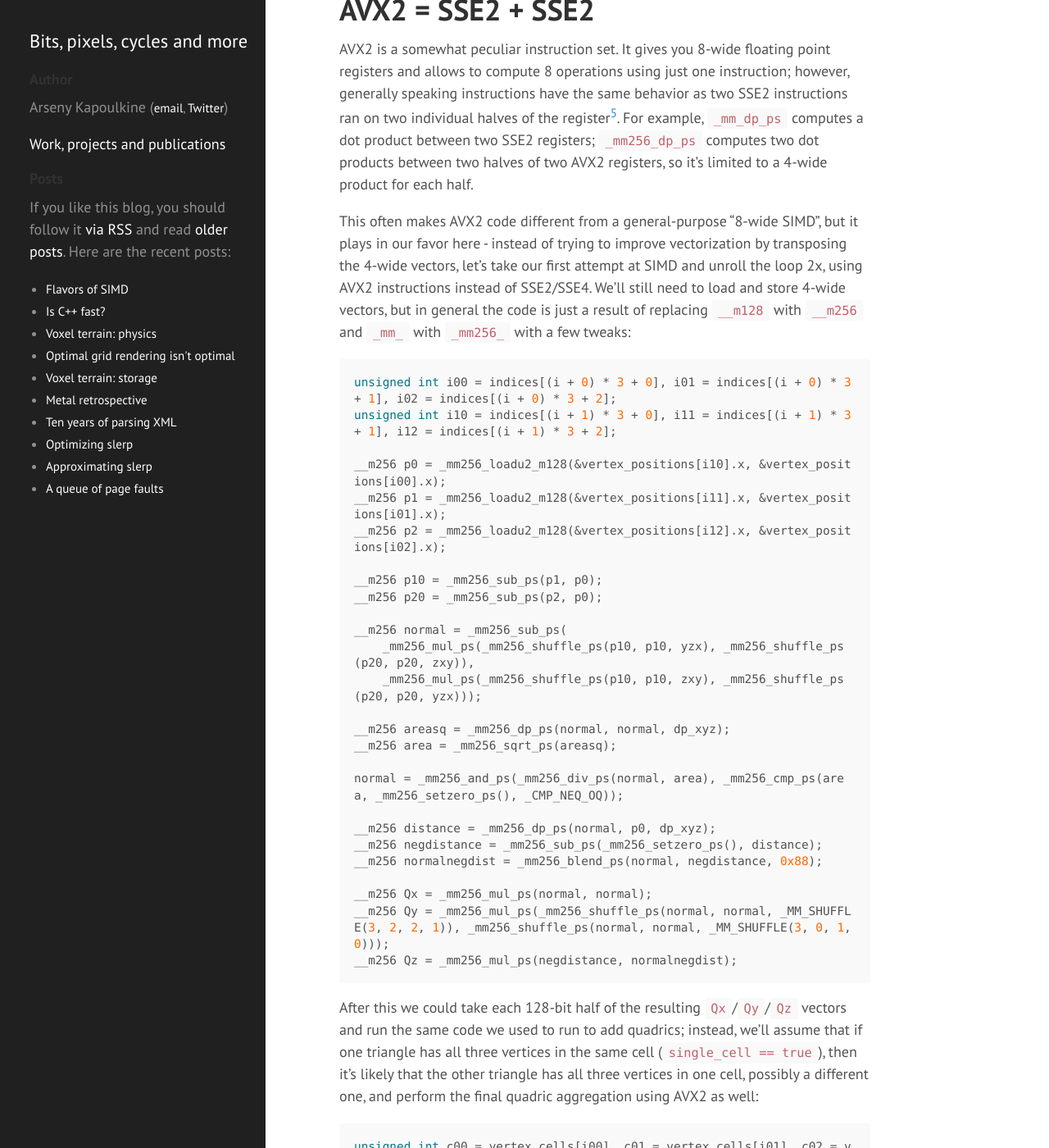
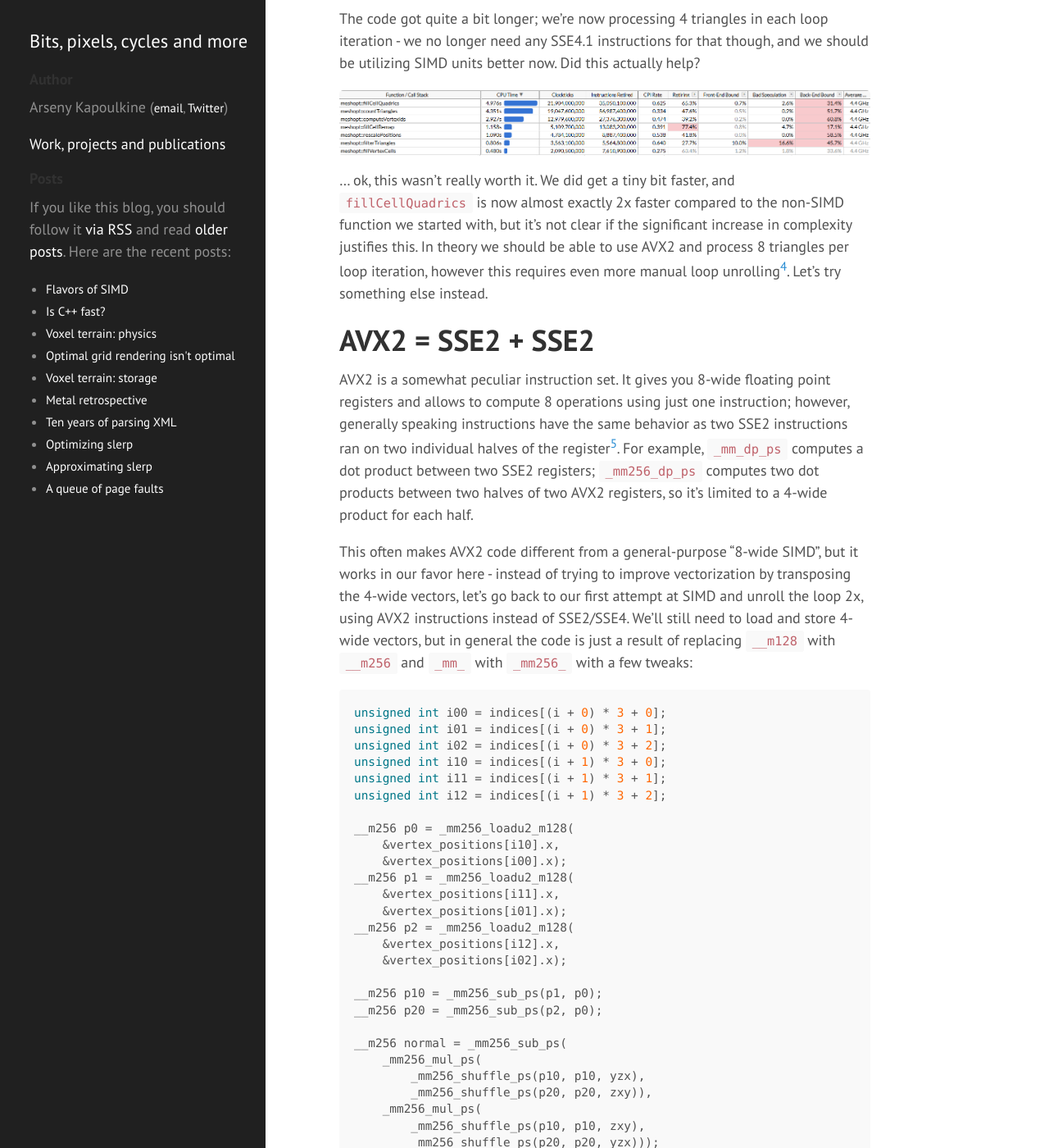
Before and after one commit to zeux/zeux.github.io, a Jekyll site: the page built from _posts/2019-02-17-flavors-of-simd.md, in a window 1280 px wide and 1400 px high, scrolled down 9526 px. Shown: the whole window at 82% size. Built offline with Jekyll 4.4.1, drawn with Linux system fonts in a browser that asks for light colours; some of the changed text lies outside the part shown.

Commit message:
Reformat code so that it doesn't wrap in random places

````diff
--- a/_posts/2019-02-17-flavors-of-simd.md
+++ b/_posts/2019-02-17-flavors-of-simd.md
@@ -42,14 +42,22 @@ static void fillCellQuadrics(Quadric* cell_quadrics, const unsigned int* indices
 {
     for (size_t i = 0; i < index_count; i += 3)
     {
-        unsigned int i0 = indices[i + 0], i1 = indices[i + 1], i2 = indices[i + 2];
-        unsigned int c0 = vertex_cells[i0], c1 = vertex_cells[i1], c2 = vertex_cells[i2];
+        unsigned int i0 = indices[i + 0];
+        unsigned int i1 = indices[i + 1];
+        unsigned int i2 = indices[i + 2];
+        unsigned int c0 = vertex_cells[i0];
+        unsigned int c1 = vertex_cells[i1];
+        unsigned int c2 = vertex_cells[i2];
 
         bool single_cell = (c0 == c1) & (c0 == c2);
         float weight = single_cell ? 3.f : 1.f;
 
         Quadric Q;
-        quadricFromTriangle(Q, vertex_positions[i0], vertex_positions[i1], vertex_positions[i2], weight);
+        quadricFromTriangle(Q,
+            vertex_positions[i0],
+            vertex_positions[i1],
+            vertex_positions[i2],
+            weight);
 
         if (single_cell)
         {
@@ -98,10 +106,15 @@ static void quadricFromTriangle(Quadric& Q, const Vector3& p0, const Vector3& p1
     Vector3 p10 = {p1.x - p0.x, p1.y - p0.y, p1.z - p0.z};
     Vector3 p20 = {p2.x - p0.x, p2.y - p0.y, p2.z - p0.z};
 
-    Vector3 normal = {p10.y * p20.z - p10.z * p20.y, p10.z * p20.x - p10.x * p20.z, p10.x * p20.y - p10.y * p20.x};
+    Vector3 normal =
+    {
+        p10.y * p20.z - p10.z * p20.y,
+        p10.z * p20.x - p10.x * p20.z,
+        p10.x * p20.y - p10.y * p20.x
+    };
     float area = normalize(normal);
 
-    float distance = normal.x * p0.x + normal.y * p0.y + normal.z * p0.z;
+    float distance = normal.x*p0.x + normal.y*p0.y + normal.z*p0.z;
 
     quadricFromPlane(Q, normal.x, normal.y, normal.z, -distance);
 
@@ -133,8 +146,12 @@ static void fillCellQuadrics(Quadric* cell_quadrics, const unsigned int* indices
 
     for (size_t i = 0; i < index_count; i += 3)
     {
-        unsigned int i0 = indices[i + 0], i1 = indices[i + 1],  i2 = indices[i + 2];
-        unsigned int c0 = vertex_cells[i0], c1 = vertex_cells[i1], c2 = vertex_cells[i2];
+        unsigned int i0 = indices[i + 0];
+        unsigned int i1 = indices[i + 1];
+        unsigned int i2 = indices[i + 2];
+        unsigned int c0 = vertex_cells[i0];
+        unsigned int c1 = vertex_cells[i1];
+        unsigned int c2 = vertex_cells[i2];
 
         bool single_cell = (c0 == c1) & (c0 == c2);
 
@@ -184,7 +208,8 @@ static void fillCellQuadrics(Quadric* cell_quadrics, const unsigned int* indices
         }
         else
         {
-            // omitted for brevity, repeats the if() body three times for c0/c1/c2
+            // omitted for brevity, repeats the if() body
+            // three times for c0/c1/c2
         }
     }
 }
@@ -205,10 +230,18 @@ We're dealing with a lot of arrays that are indexed dynamically - while normally
 In theory, a pure application of this principle would mean that we need to compute each component of the final 4 quadrics in its own SIMD register (e.g. we'd have `__m128 Q_a00` which will have 4 `a00` members of the final quadrics). In this case, the operations on quadrics lend themselves pretty nicely to 4-wide SIMD, and doing this transformation actually makes the code slower - so we'll only transpose the initial vectors, and then transpose the plane equations back and run the exact same code we used to run to compute the quadrics, but repeated 4 times. Here's how the code that computes the plane equations looks after this, with the remaining sections omitted for brevity:
 
 ```c++
-unsigned int i00 = indices[(i + 0) * 3 + 0], i01 = indices[(i + 0) * 3 + 1], i02 = indices[(i + 0) * 3 + 2];
-unsigned int i10 = indices[(i + 1) * 3 + 0], i11 = indices[(i + 1) * 3 + 1], i12 = indices[(i + 1) * 3 + 2];
-unsigned int i20 = indices[(i + 2) * 3 + 0], i21 = indices[(i + 2) * 3 + 1], i22 = indices[(i + 2) * 3 + 2];
-unsigned int i30 = indices[(i + 3) * 3 + 0], i31 = indices[(i + 3) * 3 + 1], i32 = indices[(i + 3) * 3 + 2];
+unsigned int i00 = indices[(i + 0) * 3 + 0];
+unsigned int i01 = indices[(i + 0) * 3 + 1];
+unsigned int i02 = indices[(i + 0) * 3 + 2];
+unsigned int i10 = indices[(i + 1) * 3 + 0];
+unsigned int i11 = indices[(i + 1) * 3 + 1];
+unsinged int i12 = indices[(i + 1) * 3 + 2];
+unsigned int i20 = indices[(i + 2) * 3 + 0];
+unsigned int i21 = indices[(i + 2) * 3 + 1];
+unsigned int i22 = indices[(i + 2) * 3 + 2];
+unsigned int i30 = indices[(i + 3) * 3 + 0];
+unsigned int i31 = indices[(i + 3) * 3 + 1];
+unsigned int i32 = indices[(i + 3) * 3 + 2];
 
 // load first vertex of each triangle and transpose into vectors with components (pw0 isn't used later)
 __m128 px0 = _mm_loadu_ps(&vertex_positions[i00].x);
@@ -242,23 +275,34 @@ __m128 py20 = _mm_sub_ps(py2, py0);
 __m128 pz20 = _mm_sub_ps(pz2, pz0);
 
 // cross(p10, p20)
-__m128 normalx = _mm_sub_ps(_mm_mul_ps(py10, pz20), _mm_mul_ps(pz10, py20));
-__m128 normaly = _mm_sub_ps(_mm_mul_ps(pz10, px20), _mm_mul_ps(px10, pz20));
-__m128 normalz = _mm_sub_ps(_mm_mul_ps(px10, py20), _mm_mul_ps(py10, px20));
+__m128 normalx = _mm_sub_ps(
+    _mm_mul_ps(py10, pz20),
+    _mm_mul_ps(pz10, py20));
+__m128 normaly = _mm_sub_ps(
+    _mm_mul_ps(pz10, px20),
+    _mm_mul_ps(px10, pz20));
+__m128 normalz = _mm_sub_ps(
+    _mm_mul_ps(px10, py20),
+    _mm_mul_ps(py10, px20));
 
 // normalize; note that areasq/area now contain 4 values, not just one
 __m128 areasq = _mm_add_ps(
     _mm_mul_ps(normalx, normalx),
-    _mm_add_ps(_mm_mul_ps(normaly, normaly), _mm_mul_ps(normalz, normalz)));
+    _mm_add_ps(
+        _mm_mul_ps(normaly, normaly),
+        _mm_mul_ps(normalz, normalz)));
 __m128 area = _mm_sqrt_ps(areasq);
+__m128 areanz = _mm_cmpneq_ps(area, _mm_setzero_ps());
 
-normalx = _mm_and_ps(_mm_div_ps(normalx, area), _mm_cmpneq_ps(area, _mm_setzero_ps()));
-normaly = _mm_and_ps(_mm_div_ps(normaly, area), _mm_cmpneq_ps(area, _mm_setzero_ps()));
-normalz = _mm_and_ps(_mm_div_ps(normalz, area), _mm_cmpneq_ps(area, _mm_setzero_ps()));
+normalx = _mm_and_ps(_mm_div_ps(normalx, area), areanz);
+normaly = _mm_and_ps(_mm_div_ps(normaly, area), areanz);
+normalz = _mm_and_ps(_mm_div_ps(normalz, area), areanz);
 
 __m128 distance = _mm_add_ps(
     _mm_mul_ps(normalx, px0),
-    _mm_add_ps(_mm_mul_ps(normaly, py0), _mm_mul_ps(normalz, pz0)));
+    _mm_add_ps(
+        _mm_mul_ps(normaly, py0),
+        _mm_mul_ps(normalz, pz0)));
 __m128 negdistance = _mm_sub_ps(_mm_setzero_ps(), distance);
 
 // this computes the plane equations (a, b, c, d) for each of the 4 triangles
@@ -279,44 +323,67 @@ The code got quite a bit longer; we're now processing 4 triangles in each loop i
 
 AVX2 is a somewhat peculiar instruction set. It gives you 8-wide floating point registers and allows to compute 8 operations using just one instruction; however, generally speaking instructions have the same behavior as two SSE2 instructions ran on two individual halves of the register[^5]. For example, `_mm_dp_ps` computes a dot product between two SSE2 registers; `_mm256_dp_ps` computes two dot products between two halves of two AVX2 registers, so it's limited to a 4-wide product for each half.
 
-This often makes AVX2 code different from a general-purpose "8-wide SIMD", but it plays in our favor here - instead of trying to improve vectorization by transposing the 4-wide vectors, let's take our first attempt at SIMD and unroll the loop 2x, using AVX2 instructions instead of SSE2/SSE4. We'll still need to load and store 4-wide vectors, but in general the code is just a result of replacing `__m128` with `__m256` and `_mm_` with `_mm256_` with a few tweaks:
+This often makes AVX2 code different from a general-purpose "8-wide SIMD", but it works in our favor here - instead of trying to improve vectorization by transposing the 4-wide vectors, let's go back to our first attempt at SIMD and unroll the loop 2x, using AVX2 instructions instead of SSE2/SSE4. We'll still need to load and store 4-wide vectors, but in general the code is just a result of replacing `__m128` with `__m256` and `_mm_` with `_mm256_` with a few tweaks:
 
 ```c++
-unsigned int i00 = indices[(i + 0) * 3 + 0], i01 = indices[(i + 0) * 3 + 1], i02 = indices[(i + 0) * 3 + 2];
-unsigned int i10 = indices[(i + 1) * 3 + 0], i11 = indices[(i + 1) * 3 + 1], i12 = indices[(i + 1) * 3 + 2];
+unsigned int i00 = indices[(i + 0) * 3 + 0];
+unsigned int i01 = indices[(i + 0) * 3 + 1];
+unsigned int i02 = indices[(i + 0) * 3 + 2];
+unsigned int i10 = indices[(i + 1) * 3 + 0];
+unsigned int i11 = indices[(i + 1) * 3 + 1];
+unsigned int i12 = indices[(i + 1) * 3 + 2];
 
-__m256 p0 = _mm256_loadu2_m128(&vertex_positions[i10].x, &vertex_positions[i00].x);
-__m256 p1 = _mm256_loadu2_m128(&vertex_positions[i11].x, &vertex_positions[i01].x);
-__m256 p2 = _mm256_loadu2_m128(&vertex_positions[i12].x, &vertex_positions[i02].x);
+__m256 p0 = _mm256_loadu2_m128(
+    &vertex_positions[i10].x,
+    &vertex_positions[i00].x);
+__m256 p1 = _mm256_loadu2_m128(
+    &vertex_positions[i11].x,
+    &vertex_positions[i01].x);
+__m256 p2 = _mm256_loadu2_m128(
+    &vertex_positions[i12].x,
+    &vertex_positions[i02].x);
 
 __m256 p10 = _mm256_sub_ps(p1, p0);
 __m256 p20 = _mm256_sub_ps(p2, p0);
 
 __m256 normal = _mm256_sub_ps(
-    _mm256_mul_ps(_mm256_shuffle_ps(p10, p10, yzx), _mm256_shuffle_ps(p20, p20, zxy)),
-    _mm256_mul_ps(_mm256_shuffle_ps(p10, p10, zxy), _mm256_shuffle_ps(p20, p20, yzx)));
+    _mm256_mul_ps(
+        _mm256_shuffle_ps(p10, p10, yzx),
+        _mm256_shuffle_ps(p20, p20, zxy)),
+    _mm256_mul_ps(
+        _mm256_shuffle_ps(p10, p10, zxy),
+        _mm256_shuffle_ps(p20, p20, yzx)));
 
 __m256 areasq = _mm256_dp_ps(normal, normal, dp_xyz);
 __m256 area = _mm256_sqrt_ps(areasq);
+__m256 areanz = _mm256_cmp_ps(area, _mm256_setzero_ps(), _CMP_NEQ_OQ);
 
-normal = _mm256_and_ps(_mm256_div_ps(normal, area), _mm256_cmp_ps(area, _mm256_setzero_ps(), _CMP_NEQ_OQ));
+normal = _mm256_and_ps(_mm256_div_ps(normal, area), areanz);
 
 __m256 distance = _mm256_dp_ps(normal, p0, dp_xyz);
 __m256 negdistance = _mm256_sub_ps(_mm256_setzero_ps(), distance);
 __m256 normalnegdist = _mm256_blend_ps(normal, negdistance, 0x88);
 
 __m256 Qx = _mm256_mul_ps(normal, normal);
-__m256 Qy = _mm256_mul_ps(_mm256_shuffle_ps(normal, normal, _MM_SHUFFLE(3, 2, 2, 1)), _mm256_shuffle_ps(normal, normal, _MM_SHUFFLE(3, 0, 1, 0)));
+__m256 Qy = _mm256_mul_ps(
+    _mm256_shuffle_ps(normal, normal, _MM_SHUFFLE(3, 2, 2, 1)),
+    _mm256_shuffle_ps(normal, normal, _MM_SHUFFLE(3, 0, 1, 0)));
 __m256 Qz = _mm256_mul_ps(negdistance, normalnegdist);
 ```
 
 After this we could take each 128-bit half of the resulting `Qx`/`Qy`/`Qz` vectors and run the same code we used to run to add quadrics; instead, we'll assume that if one triangle has all three vertices in the same cell (`single_cell == true`), then it's likely that the other triangle has all three vertices in one cell, possibly a different one, and perform the final quadric aggregation using AVX2 as well:
 
 ```c++
-unsigned int c00 = vertex_cells[i00], c01 = vertex_cells[i01], c02 = vertex_cells[i02];
-unsigned int c10 = vertex_cells[i10], c11 = vertex_cells[i11], c12 = vertex_cells[i12];
+unsigned int c00 = vertex_cells[i00];
+unsigned int c01 = vertex_cells[i01];
+unsigned int c02 = vertex_cells[i02];
+unsigned int c10 = vertex_cells[i10];
+unsigned int c11 = vertex_cells[i11];
+unsigned int c12 = vertex_cells[i12];
 
-bool single_cell = (c00 == c01) & (c00 == c02) & (c10 == c11) & (c10 == c12);
+bool single_cell =
+    (c00 == c01) & (c00 == c02) &
+    (c10 == c11) & (c10 == c12);
 
 if (single_cell)
 {
@@ -377,10 +444,18 @@ AVX2 is the instruction set that introduced a family of gather/scatter instructi
 ```c++
 for (size_t i = 0; i < (triangle_count & ~7); i += 8)
 {
-    __m256 tri0 = _mm256_loadu2_m128((const float*)&indices[(i + 4) * 3 + 0], (const float*)&indices[(i + 0) * 3 + 0]);
-    __m256 tri1 = _mm256_loadu2_m128((const float*)&indices[(i + 5) * 3 + 0], (const float*)&indices[(i + 1) * 3 + 0]);
-    __m256 tri2 = _mm256_loadu2_m128((const float*)&indices[(i + 6) * 3 + 0], (const float*)&indices[(i + 2) * 3 + 0]);
-    __m256 tri3 = _mm256_loadu2_m128((const float*)&indices[(i + 7) * 3 + 0], (const float*)&indices[(i + 3) * 3 + 0]);
+    __m256 tri0 = _mm256_loadu2_m128(
+        (const float*)&indices[(i + 4) * 3 + 0],
+        (const float*)&indices[(i + 0) * 3 + 0]);
+    __m256 tri1 = _mm256_loadu2_m128(
+        (const float*)&indices[(i + 5) * 3 + 0],
+        (const float*)&indices[(i + 1) * 3 + 0]);
+    __m256 tri2 = _mm256_loadu2_m128(
+        (const float*)&indices[(i + 6) * 3 + 0],
+        (const float*)&indices[(i + 2) * 3 + 0]);
+    __m256 tri3 = _mm256_loadu2_m128(
+        (const float*)&indices[(i + 7) * 3 + 0],
+        (const float*)&indices[(i + 3) * 3 + 0]);
 
     _MM_TRANSPOSE8_LANE4_PS(tri0, tri1, tri2, tri3);
 
@@ -404,17 +481,17 @@ for (size_t i = 0; i < (triangle_count & ~7); i += 8)
 
 ```c++
 #define _MM_TRANSPOSE8_LANE4_PS(row0, row1, row2, row3) \
-	do { \
-		__m256 __t0, __t1, __t2, __t3; \
-		__t0 = _mm256_unpacklo_ps(row0, row1); \
-		__t1 = _mm256_unpackhi_ps(row0, row1); \
-		__t2 = _mm256_unpacklo_ps(row2, row3); \
-		__t3 = _mm256_unpackhi_ps(row2, row3); \
-		row0 = _mm256_shuffle_ps(__t0, __t2, _MM_SHUFFLE(1, 0, 1, 0)); \
-		row1 = _mm256_shuffle_ps(__t0, __t2, _MM_SHUFFLE(3, 2, 3, 2)); \
-		row2 = _mm256_shuffle_ps(__t1, __t3, _MM_SHUFFLE(1, 0, 1, 0)); \
-		row3 = _mm256_shuffle_ps(__t1, __t3, _MM_SHUFFLE(3, 2, 3, 2)); \
-	} while (0)
+do { \
+    __m256 __t0, __t1, __t2, __t3; \
+    __t0 = _mm256_unpacklo_ps(row0, row1); \
+    __t1 = _mm256_unpackhi_ps(row0, row1); \
+    __t2 = _mm256_unpacklo_ps(row2, row3); \
+    __t3 = _mm256_unpackhi_ps(row2, row3); \
+    row0 = _mm256_shuffle_ps(__t0, __t2, _MM_SHUFFLE(1, 0, 1, 0)); \
+    row1 = _mm256_shuffle_ps(__t0, __t2, _MM_SHUFFLE(3, 2, 3, 2)); \
+    row2 = _mm256_shuffle_ps(__t1, __t3, _MM_SHUFFLE(1, 0, 1, 0)); \
+    row3 = _mm256_shuffle_ps(__t1, __t3, _MM_SHUFFLE(3, 2, 3, 2)); \
+} while (0)
 ```
 
 We have to transpose the vectors using floating-point register operations because of some idiosyncrasies in SSE2/AVX2 instruction sets. We also load data a bit sloppily; however, it seems like this mostly doesn't matter because we're bound by the performance of gather:
@@ -454,18 +531,33 @@ __m256 half = _mm256_set1_ps(0.5f);
 
 for (size_t i = 0; i < (vertex_count & ~7); i += 8)
 {
-    __m256 vx = _mm256_loadu2_m128(&vertex_positions[i + 4].x, &vertex_positions[i + 0].x);
-    __m256 vy = _mm256_loadu2_m128(&vertex_positions[i + 5].x, &vertex_positions[i + 1].x);
-    __m256 vz = _mm256_loadu2_m128(&vertex_positions[i + 6].x, &vertex_positions[i + 2].x);
-    __m256 vw = _mm256_loadu2_m128(&vertex_positions[i + 7].x, &vertex_positions[i + 3].x);
+    __m256 vx = _mm256_loadu2_m128(
+        &vertex_positions[i + 4].x,
+        &vertex_positions[i + 0].x);
+    __m256 vy = _mm256_loadu2_m128(
+        &vertex_positions[i + 5].x,
+        &vertex_positions[i + 1].x);
+    __m256 vz = _mm256_loadu2_m128(
+        &vertex_positions[i + 6].x,
+        &vertex_positions[i + 2].x);
+    __m256 vw = _mm256_loadu2_m128(
+        &vertex_positions[i + 7].x,
+        &vertex_positions[i + 3].x);
 
     _MM_TRANSPOSE8_LANE4_PS(vx, vy, vz, vw);
 
-    __m256i xi = _mm256_cvttps_epi32(_mm256_add_ps(_mm256_mul_ps(vx, scale), half));
-    __m256i yi = _mm256_cvttps_epi32(_mm256_add_ps(_mm256_mul_ps(vy, scale), half));
-    __m256i zi = _mm256_cvttps_epi32(_mm256_add_ps(_mm256_mul_ps(vz, scale), half));
+    __m256i xi = _mm256_cvttps_epi32(
+        _mm256_add_ps(_mm256_mul_ps(vx, scale), half));
+    __m256i yi = _mm256_cvttps_epi32(
+        _mm256_add_ps(_mm256_mul_ps(vy, scale), half));
+    __m256i zi = _mm256_cvttps_epi32(
+        _mm256_add_ps(_mm256_mul_ps(vz, scale), half));
 
-    __m256i id = _mm256_or_si256(zi, _mm256_or_si256(_mm256_slli_epi32(xi, 20), _mm256_slli_epi32(yi, 10)));
+    __m256i id = _mm256_or_si256(
+        zi,
+        _mm256_or_si256(
+            _mm256_slli_epi32(xi, 20),
+            _mm256_slli_epi32(yi, 10)));
 
     _mm256_storeu_si256((__m256i*)&vertex_ids[i], id);
 }
````
Also changed, not shown: other parts of _posts/2019-02-17-flavors-of-simd.md (+18 -9 lines).
